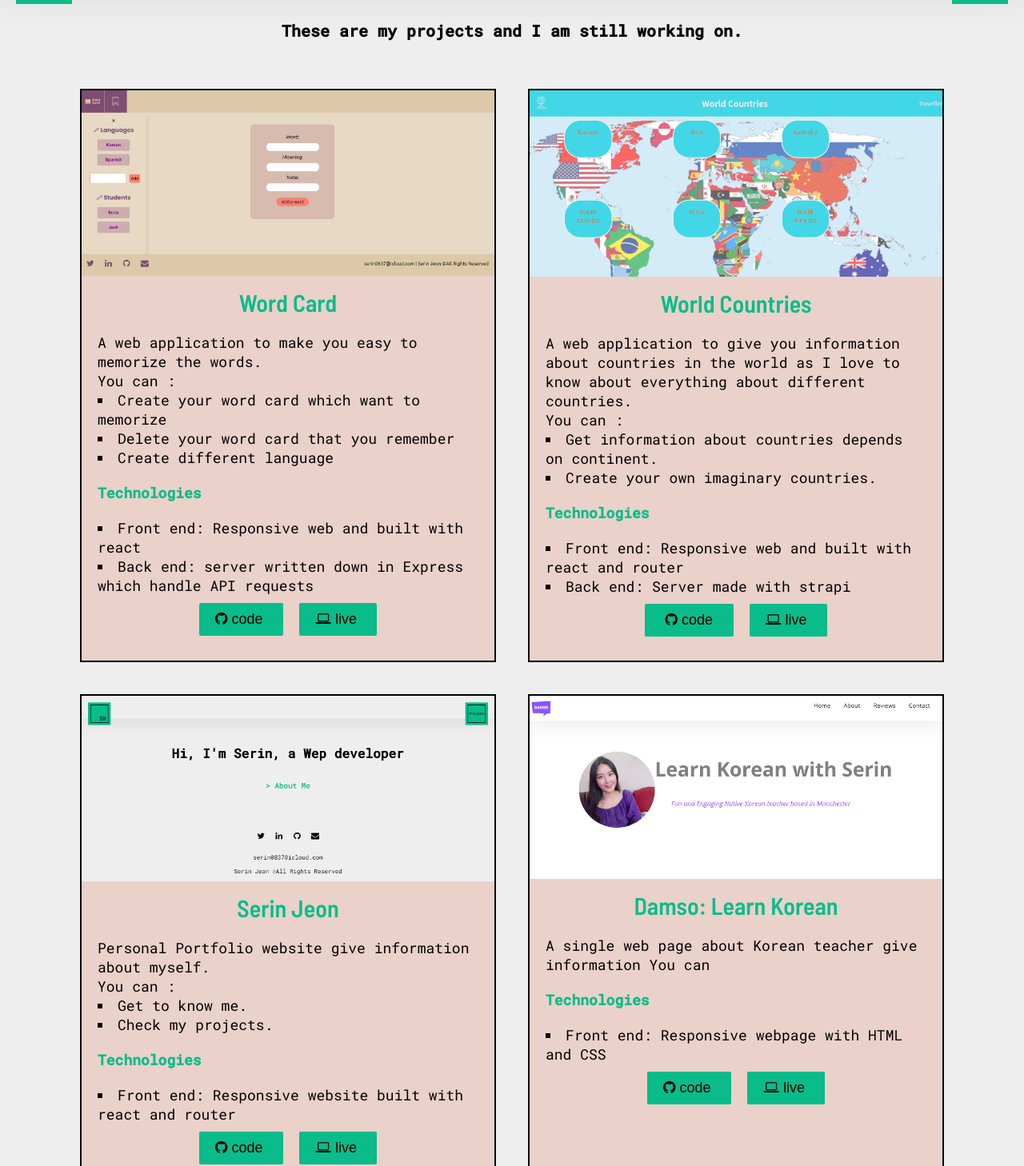
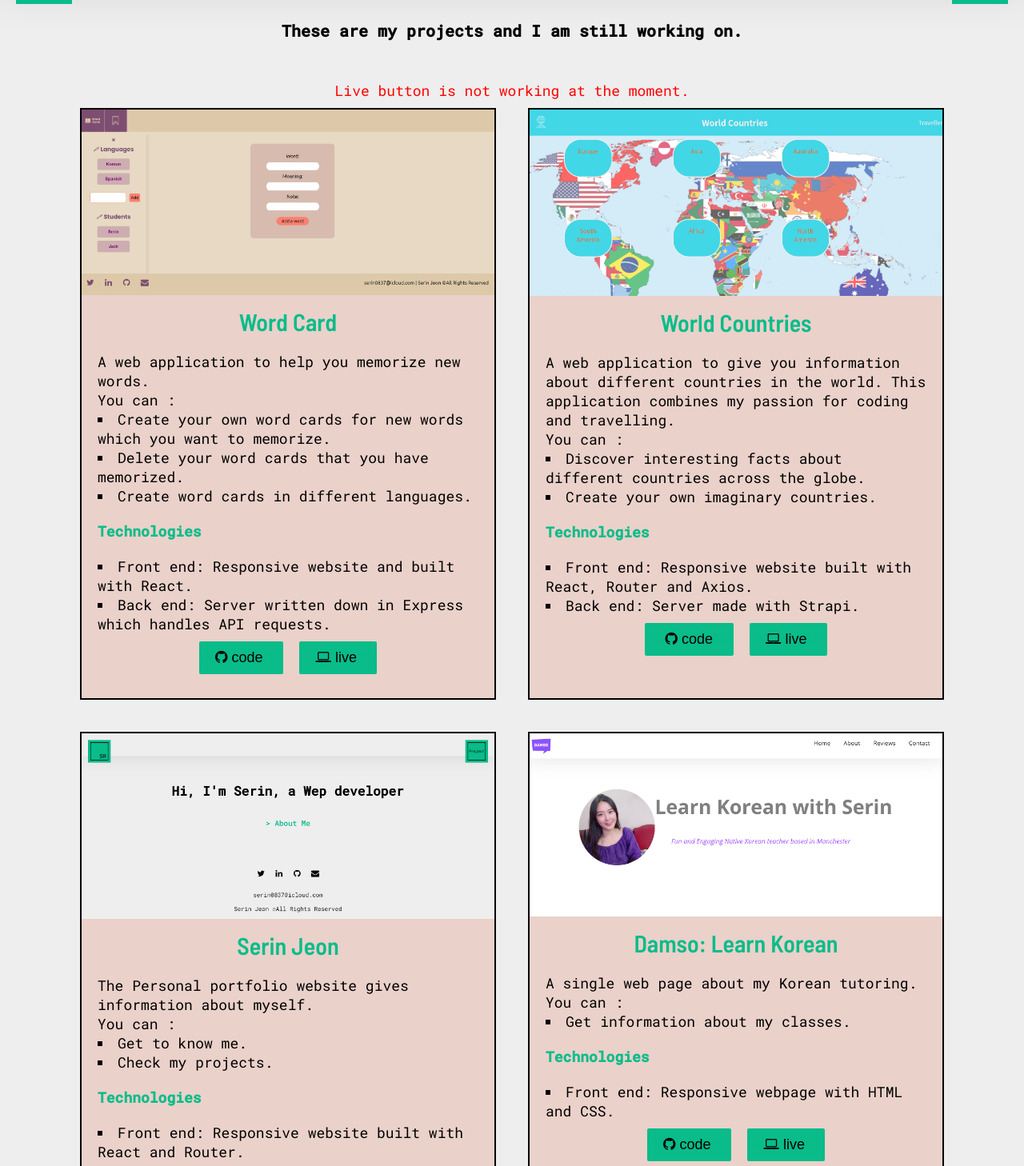
Before and after one commit to serin0837/portfolio, a React (Create React App) app: page /project in a window 1280 px wide. Shown: the part 85-1543 px from the top of the page at 80% size. Built offline with nearby package versions, Linux system fonts and the light colour scheme.

Commit message:
changed content

```diff
--- a/src/App.css
+++ b/src/App.css
@@ -284,3 +284,7 @@ footer p {
 .project-button {
   text-align: center;
 }
+
+.explain {
+  color: red;
+}
--- a/src/component/AboutMe.jsx
+++ b/src/component/AboutMe.jsx
@@ -6,7 +6,7 @@ const AboutMe = () => {
       <section id="about-me" className="about-me-section">
         <h2>My name is Serin.</h2>
         <a
-          href="file:///C:/Users/serin/OneDrive/Desktop/cv%20developer/CV%20developer.pdf"
+          href="https://docs.google.com/document/d/1_z816RemoA328WK8OxxGQGL1kZVdGSVGFd5MdmU2ZlE/edit?usp=sharing"
           download
         >
           &gt; <i>download my CV!</i>
@@ -15,8 +15,8 @@ const AboutMe = () => {
           <span role="img" aria-label="emoji">
             🐣
           </span>
-          I am originally from Korea. I came to the UK, Manchester as it has
-          been my dream since I was a teenager work and live here. In Korea, I
+          I am originally from Korea. I came to Manchester as it has been my
+          dream since I was a teenager to work and live in the UK. In Korea, I
           studied Economics at University and I then worked as an HR assistant
           for Hyundai for around 2 years. I am determined to make my dream come
           true so in February 2019 I quit my job in Korea and came all the way
@@ -28,9 +28,9 @@ const AboutMe = () => {
             🐤
           </span>
           My interest in coding first started last year through a conversation I
-          had with one of my customers who works in the IT industry. We talked
-          about what coding was and how quickly the industry is growing.
-          Following that conversation, I started to do my research into the
+          had with a customer at my bar job who works in the IT industry. We
+          talked about what coding was and how quickly the industry is growing.
+          Following that conversation, I started to do my own research into the
           field and joined meetups such as ‘code up’ and ‘code and stuff’. From
           there my interest grew and grew.
         </p>
@@ -39,21 +39,20 @@ const AboutMe = () => {
           <span role="img" aria-label="emoji">
             🐓
           </span>
-          Coding was not something I ever imagined my self doing and a subject I
+          Coding was not something I ever imagined myself doing and a subject I
           had very little knowledge on. However, after spending time speaking
           with people from the industry, attending meetups, watching hours of
           youtube videos, studying via online classes, and practicing at home, I
-          have found something that I am incredibly passionate about. Then I
-          decided to join a full-time boot camp, Northcoders. During 2 months in
-          boot camp, I gained knowledge of fundamental javascript, Test-driven
-          development, Object-oriented programming, RESTful API, CRUD
-          operations. In Northcoders, I only learned about the front-end side so
-          since I graduated, I was focus to teach myself about backend and study
-          about Responsive web site with Freecodecamp where I get my
-          certification. and recapping a lot of things that I learn in boot
-          camp. To keep my routine Northcoders form 9 to 5 I am also doing
-          100days of code challenge in my twitter. Now I am looking for my next
-          journey as a developer. and I am ready to pour all my passion!!!✨
+          have found something that I am incredibly passionate about. Recently I
+          joined a full-time boot camp, Northcoders. Over 2 months in boot camp,
+          I gained knowledge of fundamental javascript, Test-driven development,
+          Object-oriented programming, RESTful API and CRUD operations. In
+          Northcoders, our focus of study was front-end development so since
+          graduating my focus has been on learning backend and studying
+          Responsive web design with Freecodecamp, where I got my certification.
+          I am also doing the 100 days of code challenge on twitter.(Check to
+          see my journey in twitter!) Now I am looking for my next journey as a
+          developer.
         </p>
       </section>
     </div>
--- a/src/component/Project.jsx
+++ b/src/component/Project.jsx
@@ -12,6 +12,7 @@ const Project = () => {
         <h2 className="projects-section-header">
           These are my projects and I am still working on.
         </h2>
+        <p className="explain">Live button is not working at the moment.</p>
 
         <div className="projects-grid">
           <div className="each-project">
@@ -24,20 +25,23 @@ const Project = () => {
             </div>
             <h3 className="project-title">Word Card</h3>
             <div className="project-explain">
-              <p>A web application to make you easy to memorize the words. </p>
+              <p>A web application to help you memorize new words.</p>
               You can :
               <ul>
-                <li>Create your word card which want to memorize</li>
-                <li>Delete your word card that you remember</li>
-                <li>Create different language</li>
+                <li>
+                  Create your own word cards for new words which you want to
+                  memorize.
+                </li>
+                <li>Delete your word cards that you have memorized.</li>
+                <li>Create word cards in different languages.</li>
               </ul>
               <div className="project-tech">
                 <h4>Technologies</h4>
                 <ul>
-                  <li>Front end: Responsive web and built with react</li>
+                  <li>Front end: Responsive website and built with React.</li>
                   <li>
-                    Back end: server written down in Express which handle API
-                    requests
+                    Back end: Server written down in Express which handles API
+                    requests.
                   </li>
                 </ul>
               </div>
@@ -82,22 +86,26 @@ const Project = () => {
             <h3 className="project-title">World Countries</h3>
             <div className="project-explain">
               <p>
-                A web application to give you information about countries in the
-                world as I love to know about everything about different
-                countries.
+                A web application to give you information about different
+                countries in the world. This application combines my passion for
+                coding and travelling.
               </p>
               You can :
               <ul>
-                <li>Get information about countries depends on continent.</li>
+                <li>
+                  Discover interesting facts about different countries across
+                  the globe.
+                </li>
                 <li>Create your own imaginary countries.</li>
               </ul>
               <div className="project-tech">
                 <h4>Technologies</h4>
                 <ul>
                   <li>
-                    Front end: Responsive web and built with react and router
+                    Front end: Responsive website built with React, Router and
+                    Axios.
                   </li>
-                  <li>Back end: Server made with strapi</li>
+                  <li>Back end: Server made with Strapi.</li>
                 </ul>
               </div>
               <div className="project-button">
@@ -136,7 +144,9 @@ const Project = () => {
             </div>
             <h3 className="project-title">Serin Jeon</h3>
             <div className="project-explain">
-              <p>Personal Portfolio website give information about myself.</p>
+              <p>
+                The Personal portfolio website gives information about myself.
+              </p>
               You can :
               <ul>
                 <li>Get to know me.</li>
@@ -144,10 +154,9 @@ const Project = () => {
               </ul>
               <div className="project-tech">
                 <h4>Technologies</h4>
-
                 <ul>
                   <li>
-                    Front end: Responsive website built with react and router
+                    Front end: Responsive website built with React and Router.
                   </li>
                 </ul>
               </div>
@@ -190,13 +199,15 @@ const Project = () => {
             </div>
             <h3 className="project-title">Damso: Learn Korean</h3>
             <div className="project-explain">
-              <p>
-                A single web page about Korean teacher give information You can
-              </p>
+              <p>A single web page about my Korean tutoring.</p>
+              You can :
+              <ul>
+                <li>Get information about my classes.</li>
+              </ul>
               <div className="project-tech">
                 <h4>Technologies</h4>
                 <ul>
-                  <li>Front end: Responsive webpage with HTML and CSS</li>
+                  <li>Front end: Responsive webpage with HTML and CSS.</li>
                 </ul>
               </div>
               <div className="project-button">
@@ -240,12 +251,13 @@ const Project = () => {
             <div className="project-explain">
               <p>
                 Command line Pokemon game to play in your terminal. It was part
-                of my bootcamp to practive Javascript classes
+                of my bootcamp to practice Javascript classes.
               </p>
               <div className="project-tech">
                 <h4>Technologies</h4>
                 <ul>
-                  <li> Javascript, Inquirer, Tested with Jest</li>
+                  <li> Javascript and Inquirer.</li>
+                  <li>Tested with Jest.</li>
                 </ul>
               </div>
               <div className="project-button">
```
